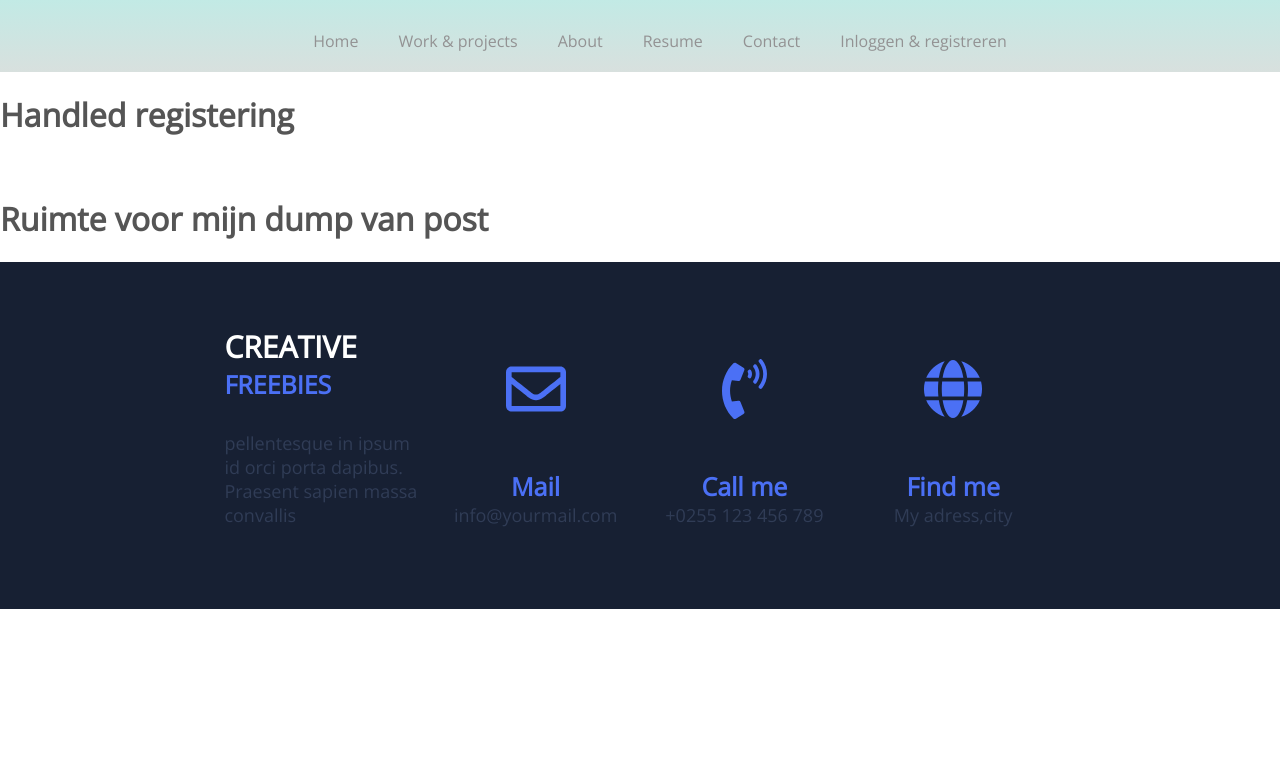
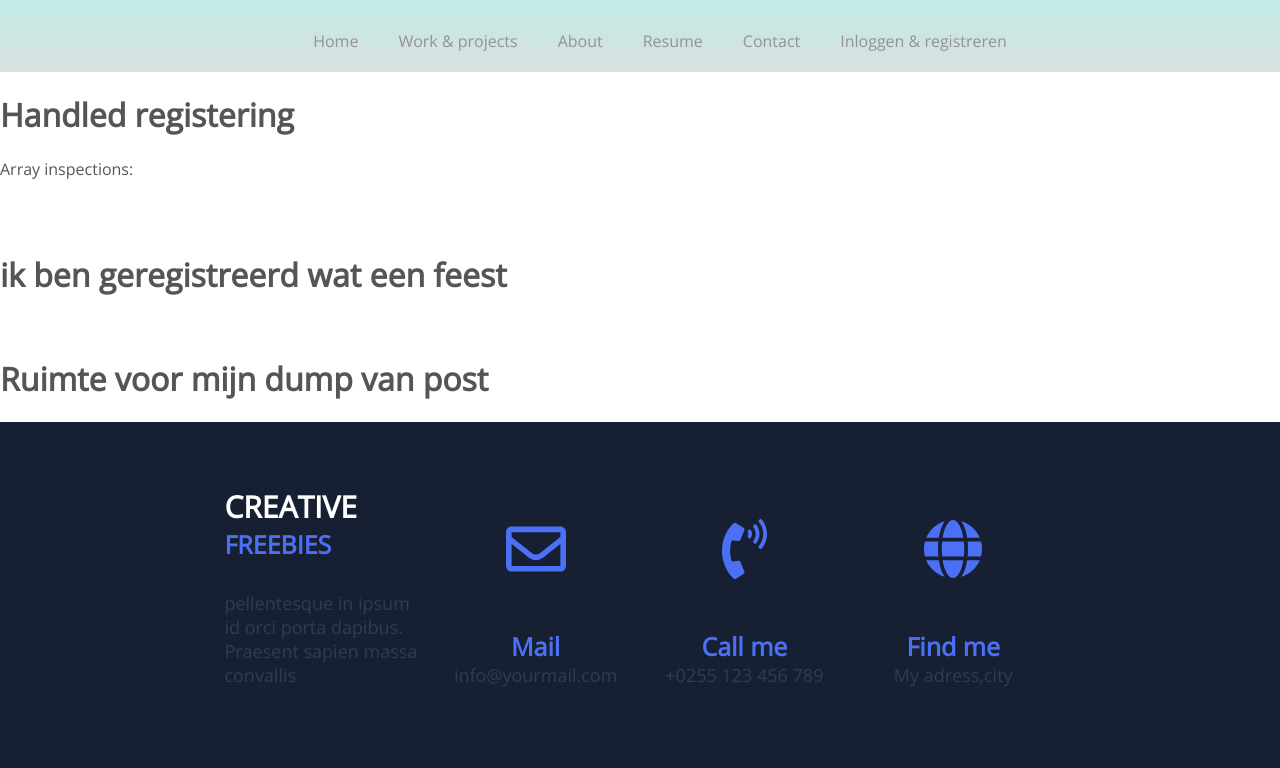
Before and after one commit to nickydevendt/myfirstsite, a PHP site: template httpdocs/templates/register.html.twig in a window 1280 px wide. Shown: the top 768 px of the page. Run offline with PHP 8.4, Linux system fonts and the light colour scheme; the template is opened without the code that fills it: most values are stand-ins (such as "Sample title", 1, 10 or a date in 2020); some libraries are stand-ins or nearby versions.

Commit message:
variabel handling

```diff
--- a/httpdocs/templates/register.html.twig
+++ b/httpdocs/templates/register.html.twig
@@ -7,8 +7,14 @@
 {% endblock %}
 
 {% block main %}
-    {{ dump(post) }}
-    {{ dump(newuser) }}
+    <p>Array inspections:</p>
+    {{ dump(result) }}</br></br>
+    {% if result == true %}
+        <h1>ik ben geregistreerd wat een feest</h1>
+    {% endif %}
+    {% if result == false %}
+        <h1>Ik ben niet geregistreed nou nu geen feest</h1>
+    {% endif %}
     </br>
     <h1>Ruimte voor mijn dump van post</h1>
 {% endblock %}
```
